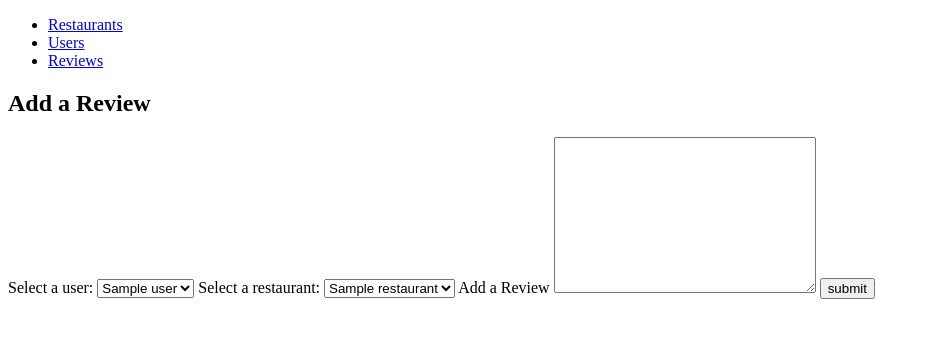
After one commit to VerbenaB/Abroad_and_well_fed, a Flask app: template templates/reviews/new.html in a window 1280 px wide. The commit adds this page. Shown: the top 338 px of the page, without its empty margins (0-929 px from the left). Run offline with Flask 2, Linux system fonts and the light colour scheme; the template is opened without the code that fills it: most values are stand-ins (such as "Sample title", 1, 10 or a date in 2020).

Commit message:
add review/new html

```diff
--- a/controllers/review_controller.py
+++ b/controllers/review_controller.py
@@ -15,7 +15,7 @@ def reviews():
 # NEW
 @reviews_blueprint.route("/reviews/new", methods=['GET'])
 def new_review():
-    users = user_repository.select()
+    users = user_repository.select_all()
     restaurants = restaurant_repository.select_all()
     return render_template("reviews/new.html", users=users, restaurants=restaurants)
 
--- a/templates/reviews/index.html
+++ b/templates/reviews/index.html
@@ -3,6 +3,10 @@
 {% block content %}
 
 <h2>Reviews</h2>
+
+<p>
+    <a href="/reviews/new">New review</a>
+</p>
 
 <ul>
     {% for review in reviews %}
--- /dev/null
+++ b/templates/reviews/new.html
@@ -0,0 +1,27 @@
+{% extends 'base.html' %}
+
+{% block content %}
+
+<h2>Add a Review</h2>
+
+<form action="/reviews" method="post">
+    <label for="user">Select a user:</label>
+        <select name="user_id" id="user">
+            {% for user in users%}
+            <option value="{{user.id}}">{{user.name}}</option>
+            {% endfor %}
+        </select>
+
+    <label for="restaurant">Select a restaurant:</label>
+        <select name="restaurant_id" id="restaurant">
+            {% for restaurant in restaurants %}
+            <option value="{{restaurant.id}}">{{restaurant.name}}</option>
+            {% endfor %}
+        </select>
+
+    <label for="feedback">Add a Review</label>
+    <textarea name="review" id="review" cols="30" rows="10"></textarea>
+    <input type="submit" value="submit">
+</form>
+
+{% endblock %}
```
